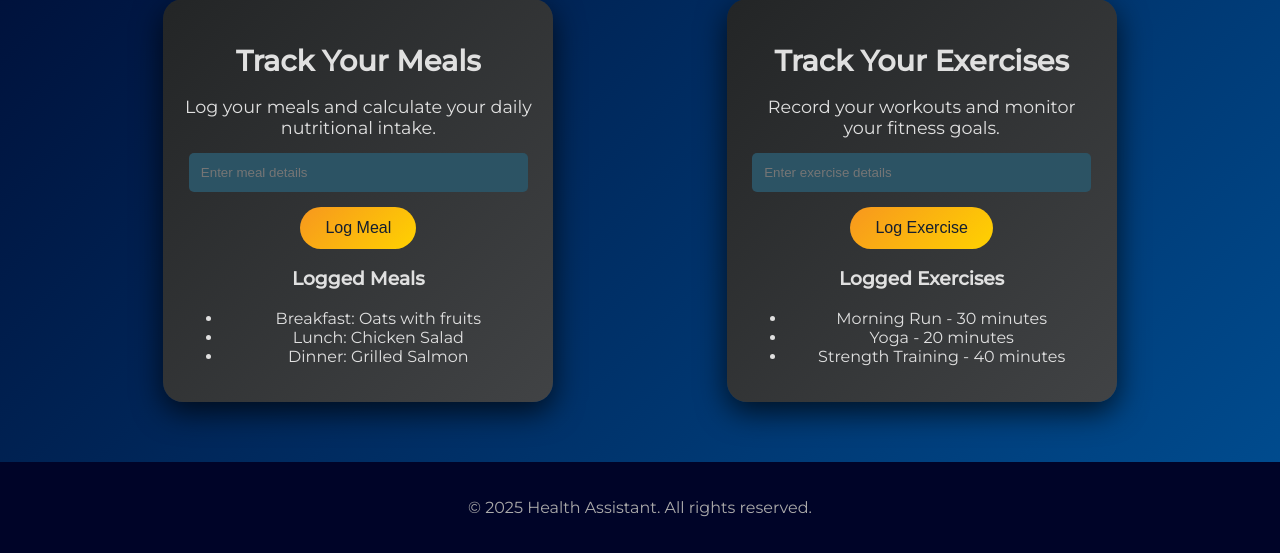
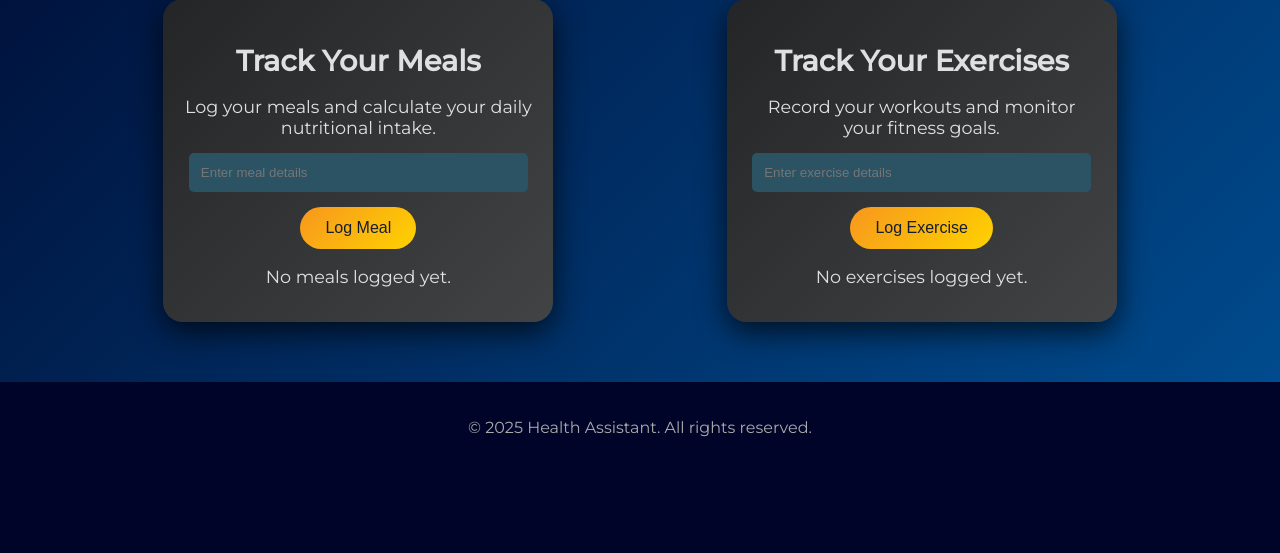
Before and after one commit to Nik-2208/HealthAssisstant, a Python web app: template templates/track_health.html in a window 1280 px wide. Shown: the part 433-986 px from the top of the page. After the commit the page ends 870 px from the top, so only its background shows below. Run offline with Jinja, Linux system fonts and the light colour scheme; the template is opened without the code that fills it, so the values that code supplies are empty; some libraries are stand-ins or nearby versions.

Commit message:
Update track_health.html

```diff
--- a/templates/track_health.html
+++ b/templates/track_health.html
@@ -5,7 +5,7 @@
     <meta name="viewport" content="width=device-width, initial-scale=1.0">
     <title>Track Your Health</title>
 
-    <!-- Correct CSS link for GitHub Pages -->
+    <!-- Correct link to the CSS file -->
     <link rel="stylesheet" href="/static/css/track_health.css">
     <link href="https://fonts.googleapis.com/css2?family=Montserrat:wght@400;500&family=Roboto:wght@400;700&display=swap" rel="stylesheet">
 </head>
@@ -23,13 +23,17 @@
                 <button type="submit">Log Meal</button>
             </form>
 
-            <!-- Static message instead of dynamic content -->
+            <!-- Display logged meals -->
+            {% if meals %}
                 <h3>Logged Meals</h3>
                 <ul>
-                <li>Breakfast: Oats with fruits</li>
-                <li>Lunch: Chicken Salad</li>
-                <li>Dinner: Grilled Salmon</li>
+                    {% for meal in meals %}
+                        <li>{{ meal }}</li>
+                    {% endfor %}
                 </ul>
+            {% else %}
+                <p>No meals logged yet.</p>
+            {% endif %}
         </div>
 
         <div class="tracker-card">
@@ -40,13 +44,17 @@
                 <button type="submit">Log Exercise</button>
             </form>
 
-            <!-- Static message instead of dynamic content -->
+            <!-- Display logged exercises -->
+            {% if exercises %}
                 <h3>Logged Exercises</h3>
                 <ul>
-                <li>Morning Run - 30 minutes</li>
-                <li>Yoga - 20 minutes</li>
-                <li>Strength Training - 40 minutes</li>
+                    {% for exercise in exercises %}
+                        <li>{{ exercise }}</li>
+                    {% endfor %}
                 </ul>
+            {% else %}
+                <p>No exercises logged yet.</p>
+            {% endif %}
         </div>
     </section>
     <footer>
```
Lines whose indentation alone changed are shown as unchanged.
